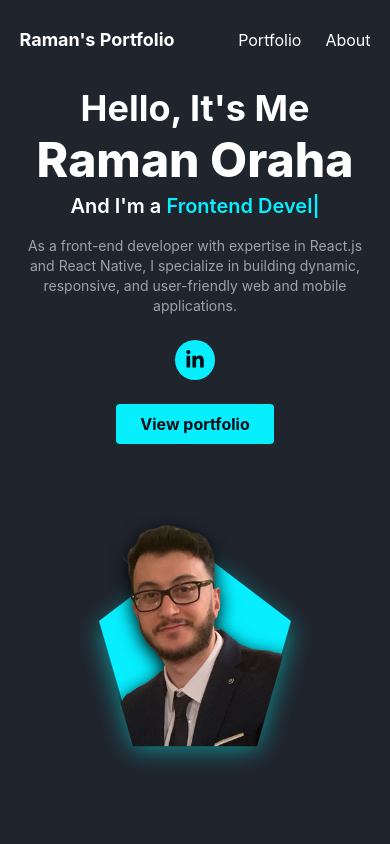
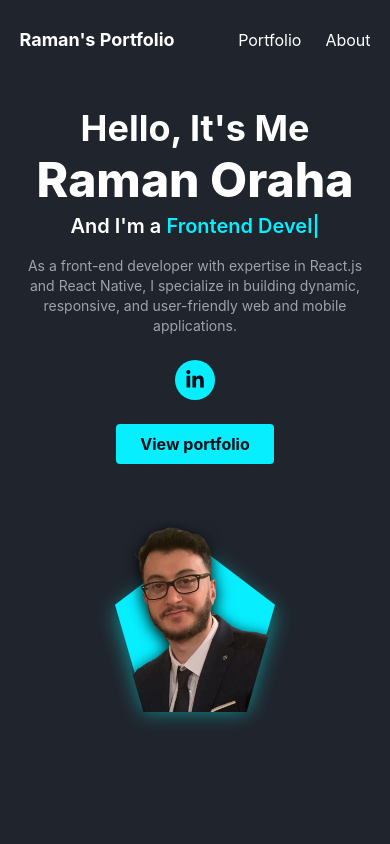
Before and after one commit to raman365/portfolio, a React (Create React App) app: page / in a window 390 px wide. Shown: the top 844 px of the page. Built offline with nearby package versions, Linux system fonts and the light colour scheme; the HTML template or start-up script is replaced by a standard one.

Commit message:
GitHub Pages Init

```diff
--- a/src/components/Hero.js
+++ b/src/components/Hero.js
@@ -64,17 +64,17 @@ const Hero = () => {
 
       {/* Image with Pentagon background */}
       <motion.div
-        className="mt-10 md:mt-0 md:w-1/2 flex justify-center relative"
+        className="mt-0 md:w-1/2 flex justify-center relative"
         initial="hidden"
         animate="visible"
         variants={imageVariants}
       >
         {/* Pentagon Background */}
-        <div className="absolute glow md:scale-100 scale-[.6]">
+        <div className="absolute glow md:scale-100 scale-50">
           <div className="w-[20rem] h-[20rem] bg-[#07eeff] z-10 clip-pentagon"></div>
         </div>
         {/* Image */}
-        <div className="relative w-[22rem] h-[22rem] z-20 flex justify-center items-center md:scale-100 scale-[.6]">
+        <div className="relative w-[22rem] h-[22rem] z-20 flex justify-center items-center md:scale-100 scale-50">
           <img
             src={raman} // Replace with the actual image path
             alt="Raman Oraha"
```
